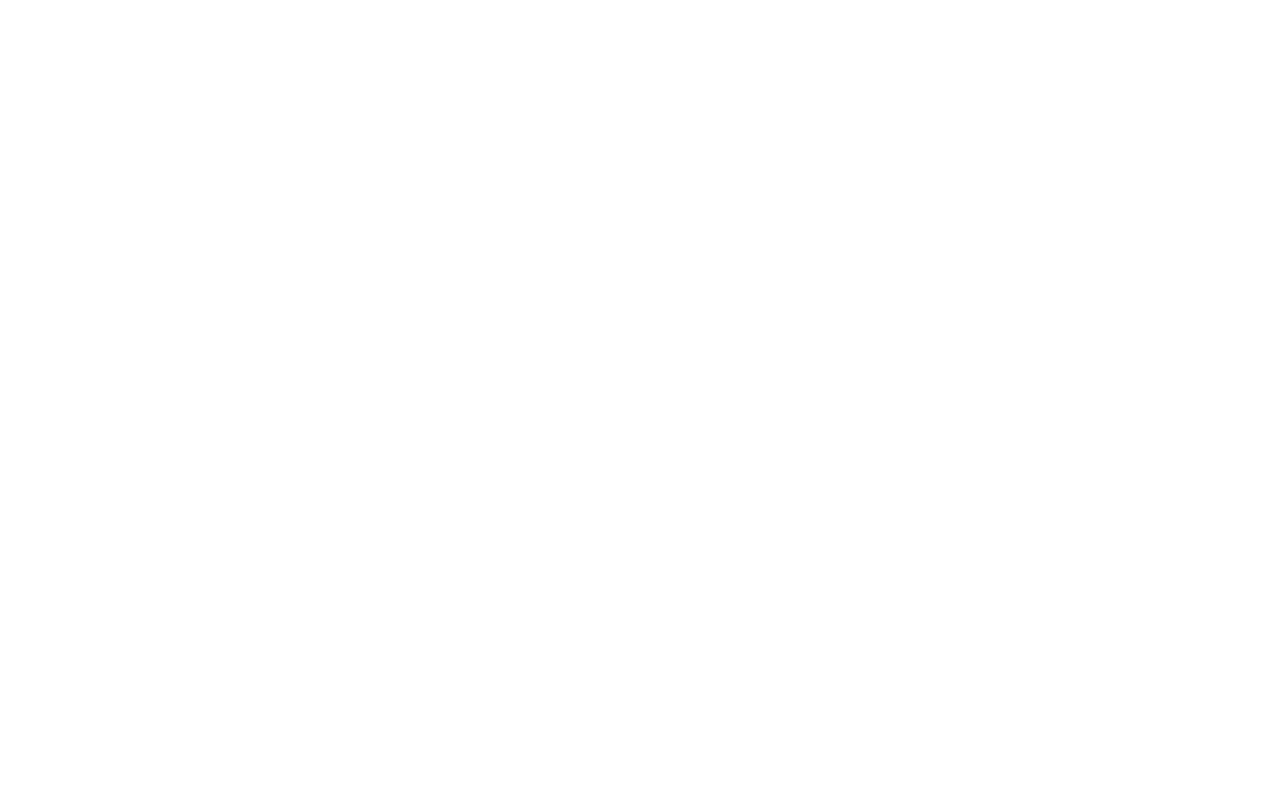
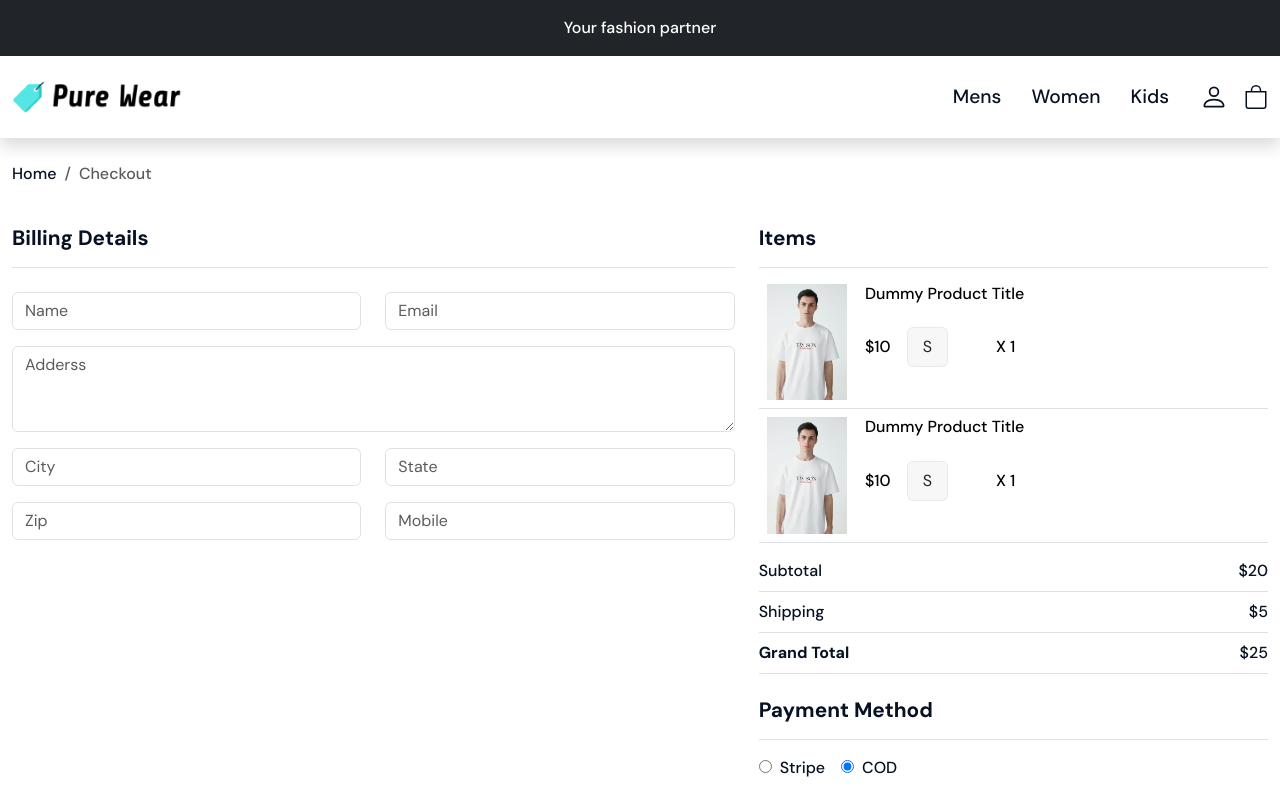
Before and after one commit to Tibro0/pura-wear, a React (Vite) app in the folder frontend/: page /checkout in a window 1280 px wide. Before the commit this address had no page. Shown: the top 800 px of the page. Built offline with nearby package versions, Linux system fonts and the light colour scheme.

Commit message:
Frontend Checkout Page

```diff
--- a/frontend/src/App.jsx
+++ b/frontend/src/App.jsx
@@ -4,6 +4,7 @@
 import Shop from "./components/Shop";
 import Product from "./components/Product";
 import Cart from "./components/Cart";
+import Checkout from "./components/Checkout";
 
 function App() {
   return (
@@ -14,6 +15,7 @@
           <Route path="/shop" element={<Shop/>}/>
           <Route path="/product" element={<Product/>}/>
           <Route path="/cart" element={<Cart/>}/>
+          <Route path="/checkout" element={<Checkout/>}/>
         </Routes>
       </BrowserRouter>
     </>
--- /dev/null
+++ b/frontend/src/components/Checkout.jsx
@@ -0,0 +1,198 @@
+import React, { useState } from "react";
+import Layout from "./common/Layout";
+import { Link } from "react-router-dom";
+import ProductImg from "../assets/images/mens/seven.jpg";
+
+const Checkout = () => {
+  const [paymentMethod, setPaymentMethod] = useState("cod");
+  const handlePaymentMethod = (e) => {
+    setPaymentMethod(e.target.value);
+  };
+
+  return (
+    <Layout>
+      <div className="container pb-5">
+        <div className="row">
+          <div className="col-md-12">
+            <nav aria-label="breadcrumb" className="py-4">
+              <ol class="breadcrumb">
+                <li class="breadcrumb-item">
+                  <Link to="/">Home</Link>
+                </li>
+                <li class="breadcrumb-item active" aria-current="page">
+                  Checkout
+                </li>
+              </ol>
+            </nav>
+          </div>
+        </div>
+
+        <div className="row">
+          <div className="col-md-7">
+            <h3 className="border-bottom pb-3">
+              <strong>Billing Details</strong>
+            </h3>
+            <form action="">
+              <div className="row pt-3">
+                <div className="col-md-6">
+                  <div className="mb-3">
+                    <input
+                      type="text"
+                      className="form-control"
+                      placeholder="Name"
+                    />
+                  </div>
+                </div>
+                <div className="col-md-6">
+                  <div className="mb-3">
+                    <input
+                      type="text"
+                      className="form-control"
+                      placeholder="Email"
+                    />
+                  </div>
+                </div>
+                <div className="col-md-12">
+                  <div className="mb-3">
+                    <textarea
+                      className="form-control"
+                      rows={3}
+                      placeholder="Adderss"
+                    ></textarea>
+                  </div>
+                </div>
+                <div className="col-md-6">
+                  <div className="mb-3">
+                    <input
+                      type="text"
+                      className="form-control"
+                      placeholder="City"
+                    />
+                  </div>
+                </div>
+                <div className="col-md-6">
+                  <div className="mb-3">
+                    <input
+                      type="text"
+                      className="form-control"
+                      placeholder="State"
+                    />
+                  </div>
+                </div>
+                <div className="col-md-6">
+                  <div className="mb-3">
+                    <input
+                      type="text"
+                      className="form-control"
+                      placeholder="Zip"
+                    />
+                  </div>
+                </div>
+                <div className="col-md-6">
+                  <div className="mb-3">
+                    <input
+                      type="text"
+                      className="form-control"
+                      placeholder="Mobile"
+                    />
+                  </div>
+                </div>
+              </div>
+            </form>
+          </div>
+          <div className="col-md-5">
+            <h3 className="border-bottom pb-3">
+              <strong>Items</strong>
+            </h3>
+            <table className="table">
+              <tbody>
+                <tr>
+                  <td width={100}>
+                    <img src={ProductImg} width={80} alt="" />
+                  </td>
+                  <td width={600}>
+                    <h4>Dummy Product Title</h4>
+                    <div className="d-flex align-items-center pt-3">
+                      <span>$10</span>
+                      <div className="ps-3">
+                        <button className="btn btn-size">S</button>
+                      </div>
+                      <div className="ps-5">X 1</div>
+                    </div>
+                  </td>
+                </tr>
+                <tr>
+                  <td width={100}>
+                    <img src={ProductImg} width={80} alt="" />
+                  </td>
+                  <td width={600}>
+                    <h4>Dummy Product Title</h4>
+                    <div className="d-flex align-items-center pt-3">
+                      <span>$10</span>
+                      <div className="ps-3">
+                        <button className="btn btn-size">S</button>
+                      </div>
+                      <div className="ps-5">X 1</div>
+                    </div>
+                  </td>
+                </tr>
+              </tbody>
+            </table>
+
+            <div className="row">
+              <div className="col-md-12">
+                <div className="d-flex justify-content-between border-bottom pb-2">
+                  <div>Subtotal</div>
+                  <div>$20</div>
+                </div>
+                <div className="d-flex justify-content-between border-bottom py-2">
+                  <div>Shipping</div>
+                  <div>$5</div>
+                </div>
+                <div className="d-flex justify-content-between border-bottom py-2">
+                  <div>
+                    <strong>Grand Total</strong>
+                  </div>
+                  <div>$25</div>
+                </div>
+              </div>
+            </div>
+
+            <h3 className="border-bottom pt-4 pb-3">
+              <strong>Payment Method</strong>
+            </h3>
+
+            <div className="pt-2">
+              <input
+                type="radio"
+                onClick={handlePaymentMethod}
+                checked={paymentMethod == "stripe"}
+                value={"stripe"}
+              />
+              <label htmlFor="" className="form-label ps-2">
+                Stripe
+              </label>
+
+              <input
+                type="radio"
+                onClick={handlePaymentMethod}
+                checked={paymentMethod == "cod"}
+                value={"cod"}
+                className="ms-3"
+              />
+              <label htmlFor="" className="form-label ps-2">
+                COD
+              </label>
+            </div>
+
+            <div className="d-flex py-3">
+              <button className="btn btn-primary">Pay Now</button>
+            </div>
+          </div>
+        </div>
+      </div>
+    </Layout>
+  );
+};
+
+export default Checkout;
```
